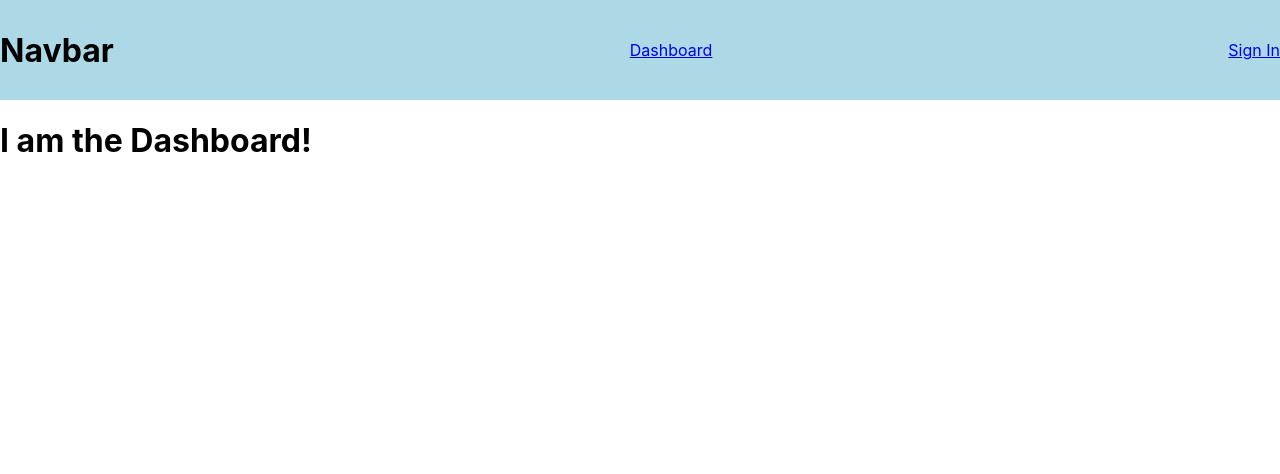
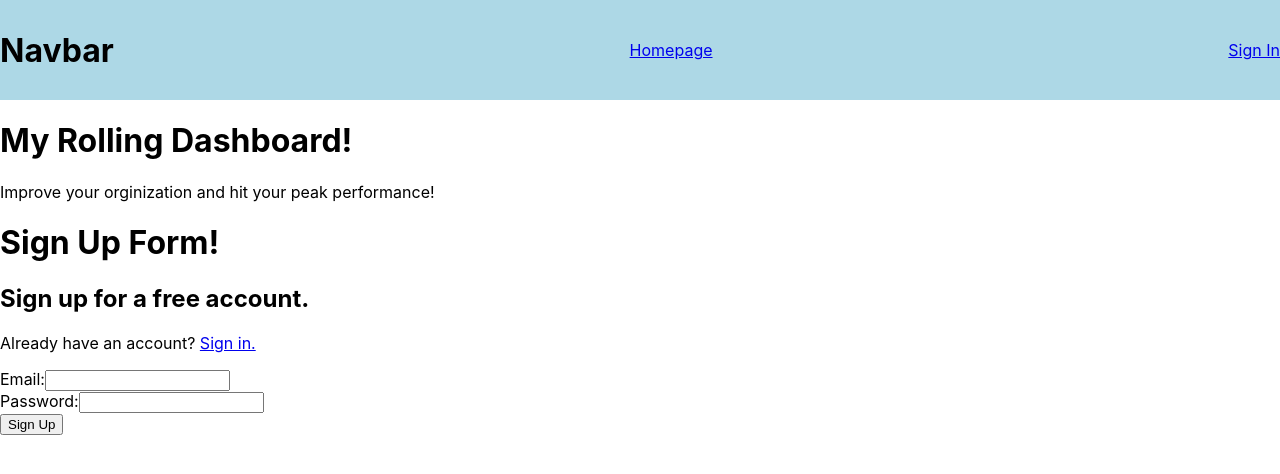
Before and after one commit to jramos5883/dashboard-project, a React (Create React App) app in the folder my-dash/: page / in a window 1280 px wide. Shown: the top 474 px of the page. Built offline with nearby package versions, Linux system fonts and the light colour scheme.

Commit message:
Finished setting up nav bar, home page, auth page, and signin/singup forms. Next step is to set up and connect firebase to dashboard project.

```diff
--- a/my-dash/src/App.js
+++ b/my-dash/src/App.js
@@ -1,14 +1,14 @@
 import { Routes, Route } from "react-router-dom";
 
 import Navbar from "./components/navbar/navbar.comp";
-import DashBoard from "./routes/dashboard/dashboard.comp";
+import HomePage from "./routes/homepage/homepage.comp";
 import AuthPage from "./routes/authpage/authpage.comp";
 
 function App() {
   return (
     <Routes>
       <Route path="/" element={<Navbar />}>
-        <Route index element={<DashBoard />} />
+        <Route index element={<HomePage />} />
         <Route path="auth" element={<AuthPage />} />
       </Route>
     </Routes>
--- a/my-dash/src/components/navbar/navbar.comp.jsx
+++ b/my-dash/src/components/navbar/navbar.comp.jsx
@@ -7,7 +7,7 @@ const Navbar = () => {
     <Fragment>
       <div className="navbar-container container-fluid">
         <h1>Navbar</h1>
-        <Link to="/">Dashboard</Link>
+        <Link to="/">Homepage</Link>
         <Link to="auth">Sign In</Link>
       </div>
       <Outlet />
--- /dev/null
+++ b/my-dash/src/components/sign-in-form/sign-in-form.comp.jsx
@@ -0,0 +1,27 @@
+import { Link } from "react-router-dom";
+import "./sign-in-form.styles.css";
+
+const SignInForm = () => {
+  return (
+    <div className="sign-in-form-container container-fluid">
+      <h1>Sign In Form!</h1>
+      <h2>Sign in to your account.</h2>
+      <p>
+        Don't have an account? <Link to="/">Sign up.</Link>
+      </p>
+      <form>
+        <div>
+          <label>Email:</label>
+          <input type="email" />
+        </div>
+        <div>
+          <label>Password:</label>
+          <input type="password" />
+        </div>
+        <button>Sign In</button>
+      </form>
+    </div>
+  );
+};
+
+export default SignInForm;
--- /dev/null
+++ b/my-dash/src/components/sign-up-form/sign-up-form.comp.jsx
@@ -0,0 +1,28 @@
+import { Link } from "react-router-dom";
+import "./sign-up-form.styles.css";
+
+const SignUpForm = () => {
+  return (
+    <div className="sign-in-form-container container-fluid">
+      <h1>Sign Up Form!</h1>
+      <h2>Sign up for a free account.</h2>
+      <p>
+        Already have an account? <Link to="auth">Sign in.</Link>
+      </p>
+
+      <form>
+        <div>
+          <label>Email:</label>
+          <input type="email" />
+        </div>
+        <div>
+          <label>Password:</label>
+          <input type="password" />
+        </div>
+        <button>Sign Up</button>
+      </form>
+    </div>
+  );
+};
+
+export default SignUpForm;
--- a/my-dash/src/routes/authpage/authpage.comp.jsx
+++ b/my-dash/src/routes/authpage/authpage.comp.jsx
@@ -1,9 +1,12 @@
+import SignInForm from "../../components/sign-in-form/sign-in-form.comp";
+
 import "./authpage.styles.css";
 
 const AuthPage = () => {
   return (
-    <div className='auth-container container-fluid'>
+    <div className="auth-container container-fluid">
       <h1>I am the Auth Page!</h1>
+      <SignInForm />
     </div>
   );
 };
--- a/my-dash/src/routes/dashboard/dashboard.comp.jsx
+++ b/my-dash/src/routes/dashboard/dashboard.comp.jsx
@@ -4,6 +4,11 @@ const DashBoard = () => {
   return (
     <div>
       <h1>I am the Dashboard!</h1>
+      <h2>Account</h2>
+
+      <h3>User Email:</h3>
+
+      <button>Logout</button>
     </div>
   );
 };
--- /dev/null
+++ b/my-dash/src/routes/homepage/homepage.comp.jsx
@@ -0,0 +1,15 @@
+import SignUpForm from "../../components/sign-up-form/sign-up-form.comp";
+
+import "./homepage.styles.css";
+
+const HomePage = () => {
+  return (
+    <div>
+      <h1>My Rolling Dashboard!</h1>
+      <p>Improve your orginization and hit your peak performance!</p>
+      <SignUpForm />
+    </div>
+  );
+};
+
+export default HomePage;
```
Also changed, not shown: my-dash/src/components/sign-in-form/sign-in-form.styles.css (added), my-dash/src/components/sign-up-form/sign-up-form.styles.css (added), my-dash/src/routes/homepage/homepage.styles.css (added).
